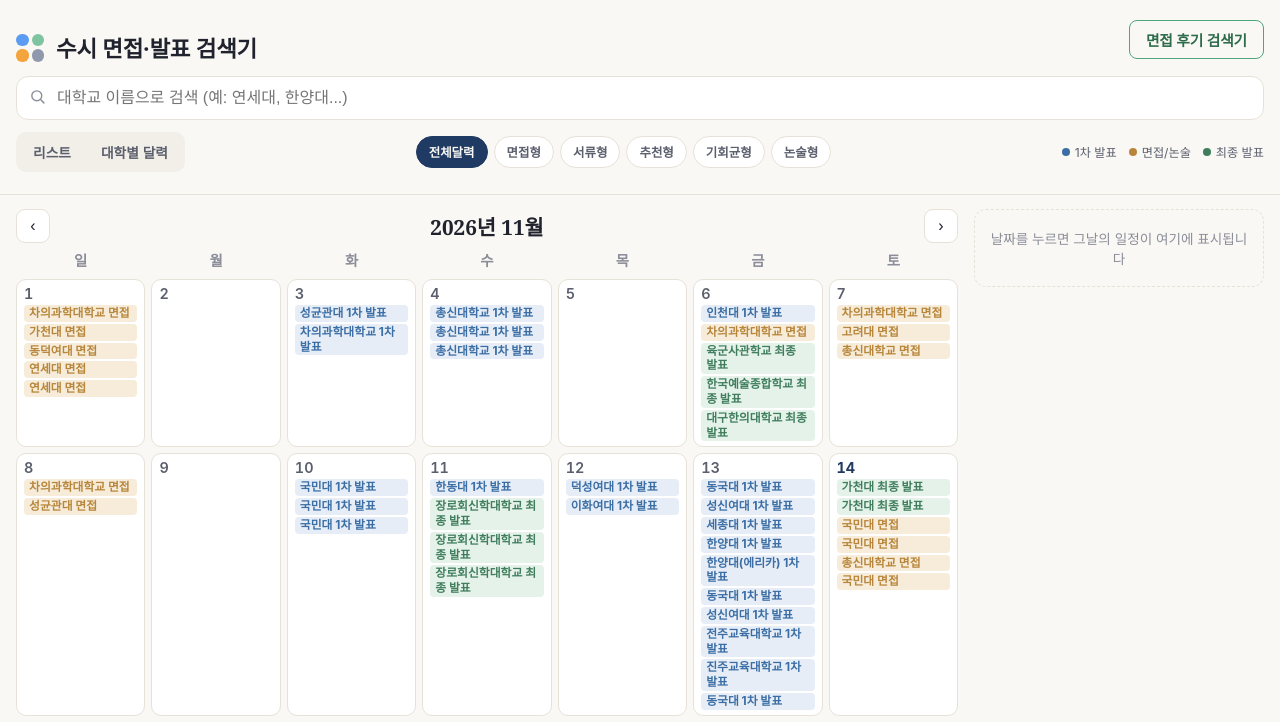
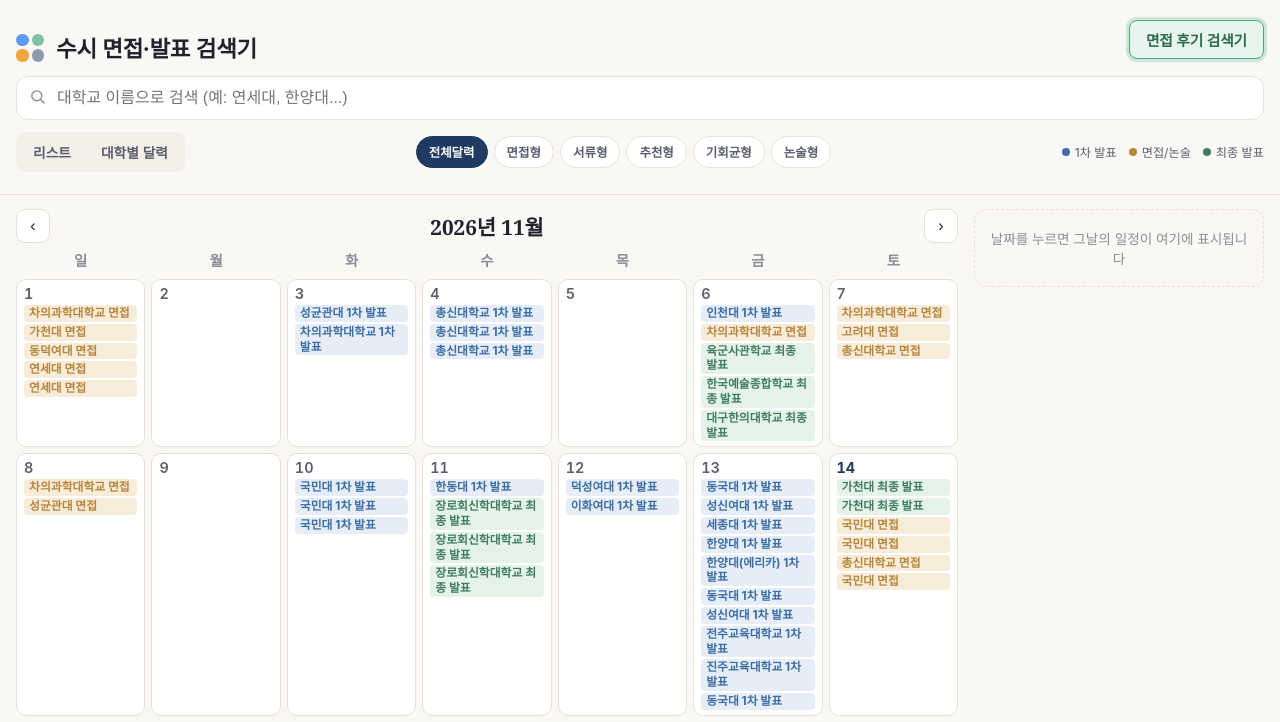
Before and after one commit to sujongshim/sushi-schedule, a plain HTML site: page index.html in a window 1280 px wide. In both pictures the pointer is over the link "면접 후기 검색기". Shown: the top 722 px of the page. Drawn offline with Linux system fonts and the light colour scheme.

Commit message:
면접 후기 검색기 버튼: 마우스를 올리면 손가락 표시와 점등 효과
Co-Authored-By: Claude Sonnet 5.5 <noreply@anthropic.com>

```diff
--- a/index.html
+++ b/index.html
@@ -83,7 +83,8 @@
   .titlebar .sub{color:var(--ink-soft); font-size:.82rem;}
   .titlebar .fwd{font-family:"Noto Serif KR",Georgia,serif;font-weight:700;font-size:.92rem;letter-spacing:-.01em;padding:8px 16px;border:1px solid var(--line);border-radius:8px;color:var(--ink);text-decoration:none;background:transparent;white-space:nowrap}
   .titlebar .fwd{border:1.5px solid #7ec4a0}
-  .titlebar .fwd:hover{border-color:#4fa67b;color:#2d6b4a}
+  .titlebar .fwd{cursor:pointer;transition:background .15s,border-color .15s,color .15s,box-shadow .15s}
+  .titlebar .fwd:hover{border-color:#4fa67b;color:#2d6b4a;background:#e8f5ee;box-shadow:0 0 0 3px rgba(126,196,160,.35)}
 
   .searchrow{margin-top:12px; position:relative;}
   .searchrow input{
```
